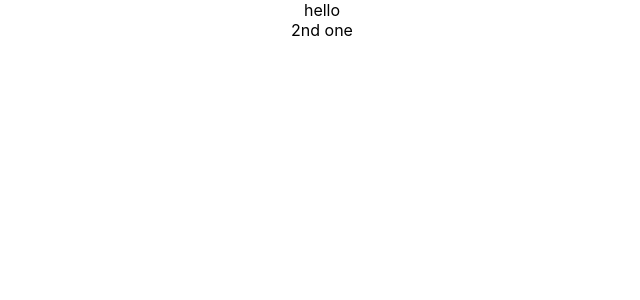
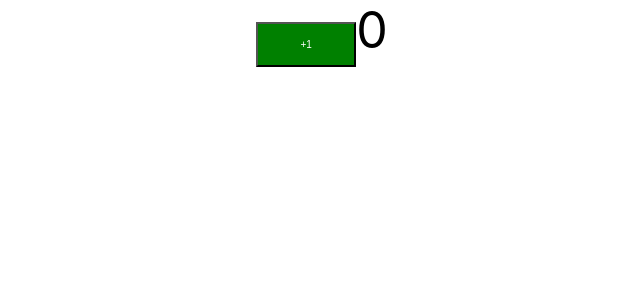
Before and after one commit to furkan13/react-learn, a React (Create React App) app: page / in a window 1280 px wide. Shown: the top 300 px of the page, without its empty margins (318-958 px from the left). Built offline with nearby package versions, Linux system fonts and the light colour scheme.

Commit message:
Topic covered - state,comminicate with html and response

```diff
--- a/src/App.js
+++ b/src/App.js
@@ -2,6 +2,7 @@ import logo from './logo.svg';
 import './App.css';
 import React,{Component} from 'react';
 import FirstComponent from './Components/FirstComponent'
+import Counter from './Components/CounterComponents/Counter';
 
 
 
@@ -11,10 +12,7 @@ class App extends Component
   {
     return(
       <div className='App'>
-        hello
-        <FirstComponent>
-
-        </FirstComponent>
+        <Counter/>
       </div>
 
     );
--- /dev/null
+++ b/src/Components/CounterComponents/Counter.css
@@ -0,0 +1,13 @@
+button {
+    font-size: 10px;
+    position: relative;
+    background-color: green;
+    padding: 15px 30px;
+    color: #ffffff;
+    width: 100px;
+}
+.count
+{
+    font-size: 50px;
+
+}
--- /dev/null
+++ b/src/Components/CounterComponents/Counter.jsx
@@ -0,0 +1,64 @@
+import React, { Component } from 'react';
+import './Counter.css';
+
+//functional components
+// function Counter()
+// {
+//     return(
+//         <div className='Counter'>
+//             <button onClick={inrecment}>
+//                 +1
+//             </button>
+//             <span className="count">0</span>
+
+//         </div>
+//     )
+// }
+// function inrecment()
+// {
+//     console.log('increment');
+// }
+
+
+class Counter extends Component
+
+{
+
+    constructor()
+    {
+        super();
+        this.state={
+            Counter:0
+        }
+        this.inrecment=this.inrecment.bind(this)
+    }
+
+       render()
+    {
+        return(
+
+            <div className='Counter'>
+            <button onClick={this.inrecment}>
+                 +1
+             </button>
+             <span className="count">{this.state.Counter}</span>
+
+         </div>
+
+        );
+    }
+
+     inrecment()
+    {
+        console.log('increment')
+        this.setState({
+            Counter:this.state.Counter+1
+
+        });
+    }
+
+
+}
+
+
+export default Counter
```
